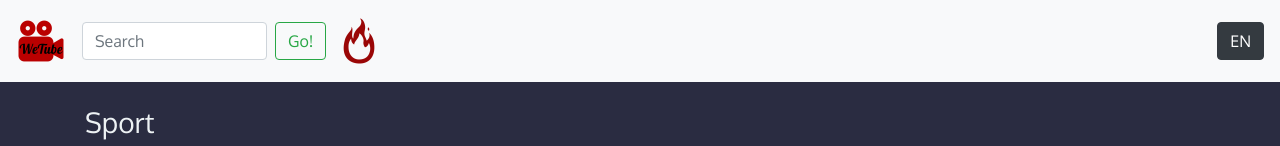
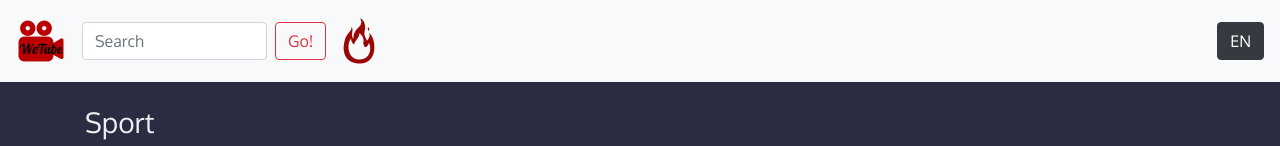
Before and after one commit to AliShadman95/WeTube, a React (Create React App) app in the folder client/: page / in a window 1280 px wide. Shown: the top 146 px of the page. Built offline with nearby package versions, Linux system fonts and the light colour scheme.

Commit message:
changed color of search button

```diff
--- a/client/src/components/menu/Menu.jsx
+++ b/client/src/components/menu/Menu.jsx
@@ -61,7 +61,7 @@
                 className="mr-sm-2"
                 onChange={(event) => searchVideo(event)}
               />
-              <Button variant="outline-success">{data.submit}</Button>
+              <Button variant="outline-danger">{data.submit}</Button>
             </Form>
 
             <Nav.Link href="#trends">
```
